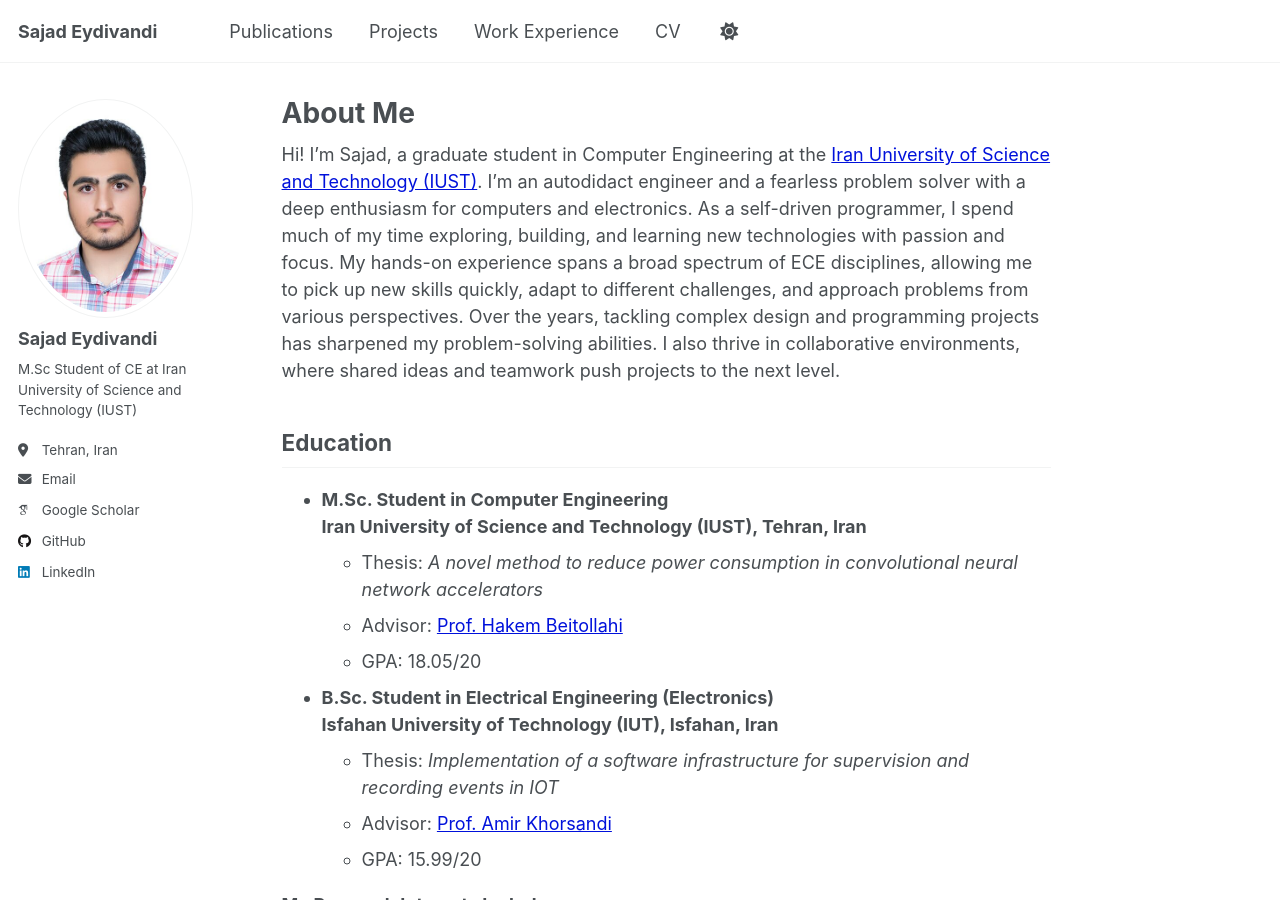
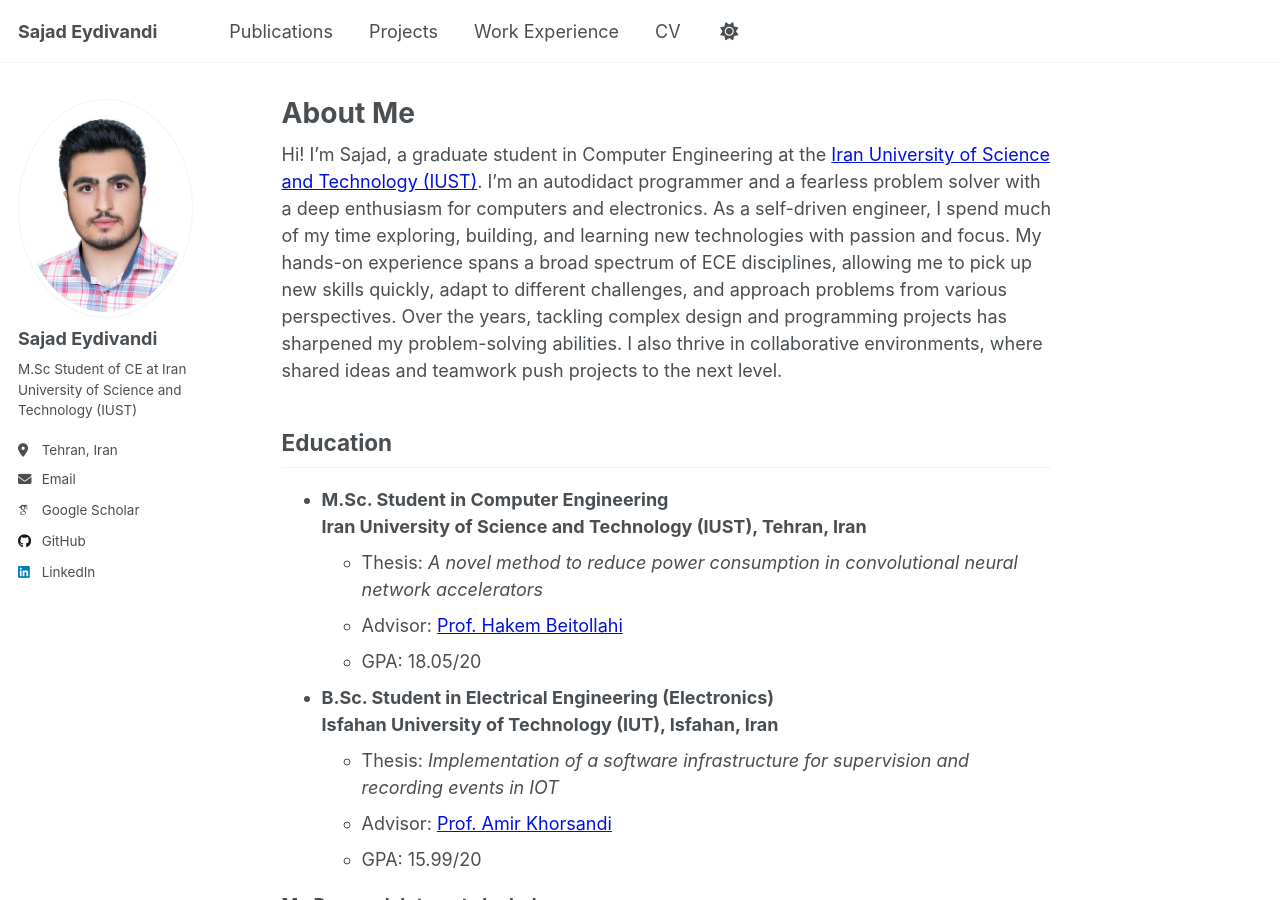
Before and after one commit to SajadEydivandi/SajadEydivandi.github.io, a Jekyll site: the page built from _pages/about.md, in a window 1280 px wide and 900 px high. Built offline with Jekyll 4.4.1, drawn with Linux system fonts in a browser that asks for light colours; some web fonts are replaced.

Commit message:
Update about.md
change about

```diff
--- a/_pages/about.md
+++ b/_pages/about.md
@@ -8,7 +8,7 @@ redirect_from:
 ---
 
 
-Hi! I’m Sajad, a graduate student in Computer Engineering at the <a href="https://www.iust.ac.ir/" style="color: #0011DB; text-decoration: underline;">Iran University of Science and Technology (IUST)</a>. I’m an autodidact engineer and a fearless problem solver with a deep enthusiasm for computers and electronics. As a self-driven programmer, I spend much of my time exploring, building, and learning new technologies with passion and focus. My hands-on experience spans a broad spectrum of ECE disciplines, allowing me to pick up new skills quickly, adapt to different challenges, and approach problems from various perspectives. Over the years, tackling complex design and programming projects has sharpened my problem-solving abilities. I also thrive in collaborative environments, where shared ideas and teamwork push projects to the next level.
+Hi! I’m Sajad, a graduate student in Computer Engineering at the <a href="https://www.iust.ac.ir/" style="color: #0011DB; text-decoration: underline;">Iran University of Science and Technology (IUST)</a>. I’m an autodidact programmer and a fearless problem solver with a deep enthusiasm for computers and electronics. As a self-driven engineer, I spend much of my time exploring, building, and learning new technologies with passion and focus. My hands-on experience spans a broad spectrum of ECE disciplines, allowing me to pick up new skills quickly, adapt to different challenges, and approach problems from various perspectives. Over the years, tackling complex design and programming projects has sharpened my problem-solving abilities. I also thrive in collaborative environments, where shared ideas and teamwork push projects to the next level.
 
 ## Education
 * **M.Sc. Student in Computer Engineering** <br>
```
